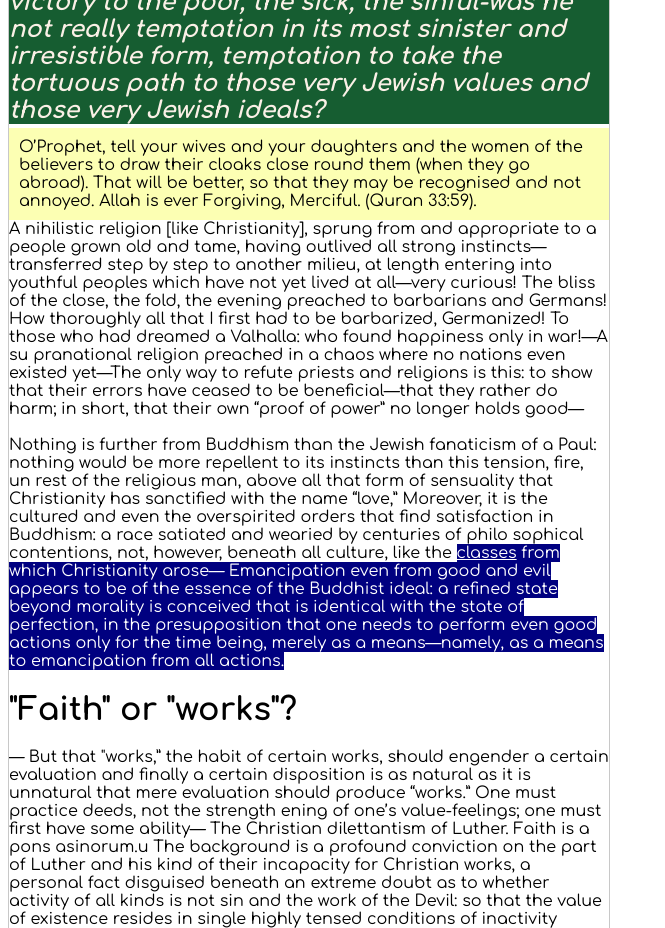
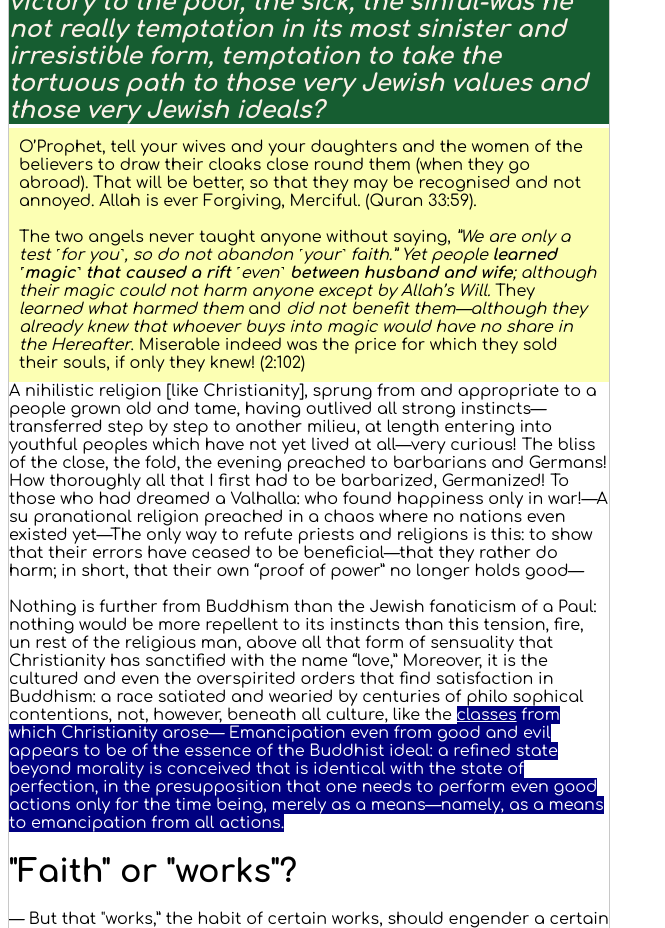
Before and after one commit to NickCarducci/marginalism, a React (Create React App) app: page / in a window 1280 px wide. Shown: the part 2520-3448 px from the top of the page, without its empty margins (0-665 px from the left). Built offline with nearby package versions, Linux system fonts and the light colour scheme.

Commit message:
Update Basic.js

```diff
--- a/src/Basic.js
+++ b/src/Basic.js
@@ -363,6 +363,27 @@ export default class Basic extends React.Component {
             believers to draw their cloaks close round them (when they go
             abroad). That will be better, so that they may be recognised and not
             annoyed. Allah is ever Forgiving, Merciful. (Quran 33:59).
+            <br />
+            <br />
+            The two angels never taught anyone without saying,{space}
+            <i>
+              ”We are only a test ˹for you˺, so do not abandon ˹your˺ faith.”
+              Yet people
+              {space}
+              <b>learned ˹magic˺ that caused a rift</b>
+              {space}˹even˺{space}
+              <b>between husband and wife</b>; although their magic could not
+              harm anyone except by Allah’s Will.
+            </i>
+            {space}They{space}
+            <i>learned what harmed them</i>
+            {space}and{space}
+            <i>
+              did not benefit them—although they already knew that whoever buys
+              into magic would have no share in the Hereafter
+            </i>
+            . Miserable indeed was the price for which they sold their souls, if
+            only they knew! (2:102)
           </div>
           A nihilistic religion [like Christianity], sprung from and appropriate
           to a people grown old and tame, having outlived all strong
```
